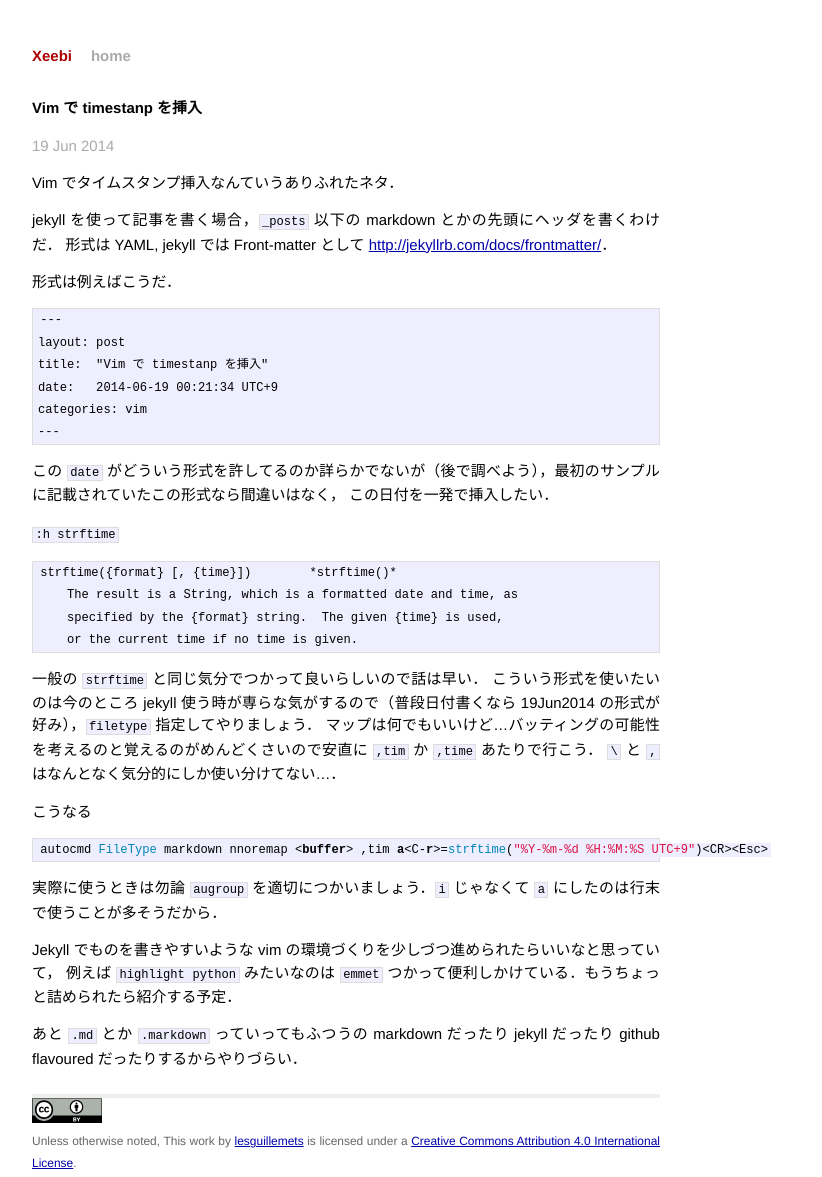
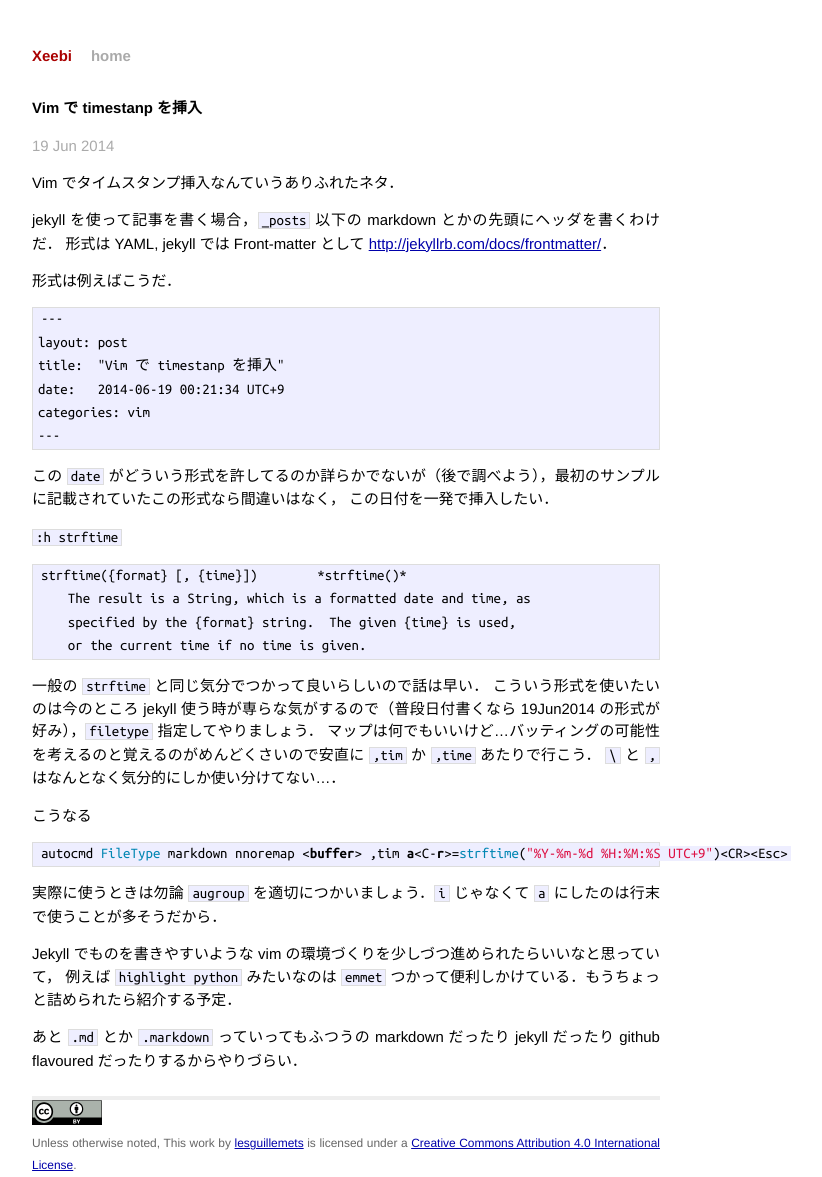
Before and after one commit to lesguillemets/blog, a Jekyll site: the page built from _posts/2014-06-19-vim-insert-timestamp.md, in a window 1280 px wide. Shown: the whole page, without its empty margins (294-1116 px from the left). Built offline with Jekyll 4.4.1, drawn with Linux system fonts in a browser that asks for light colours; Markdown is read by kramdown in place of the engine named in the settings.

Commit message:
use ubuntu mono web font. we could consider different fonts, such as fantasque

```diff
--- a/_layouts/default.html
+++ b/_layouts/default.html
@@ -1,6 +1,7 @@
 <!DOCTYPE html>
 <html lang="ja">
     <head>
+        <link href='http://fonts.googleapis.com/css?family=Ubuntu+Mono:400,400italic,700' rel='stylesheet' type='text/css'>
         <meta charset="utf-8">
         <meta http-equiv="X-UA-Compatible" content="IE=edge,chrome=1">
         <title>{{ page.title }}</title>
--- a/css/main.css
+++ b/css/main.css
@@ -139,6 +139,7 @@
 }
 
 .post code {
+  font-family: "Ubuntu Mono", monospace;
   border: 1px solid #ddd;
   background-color: #eef;
   padding: 0 .2em;
```
